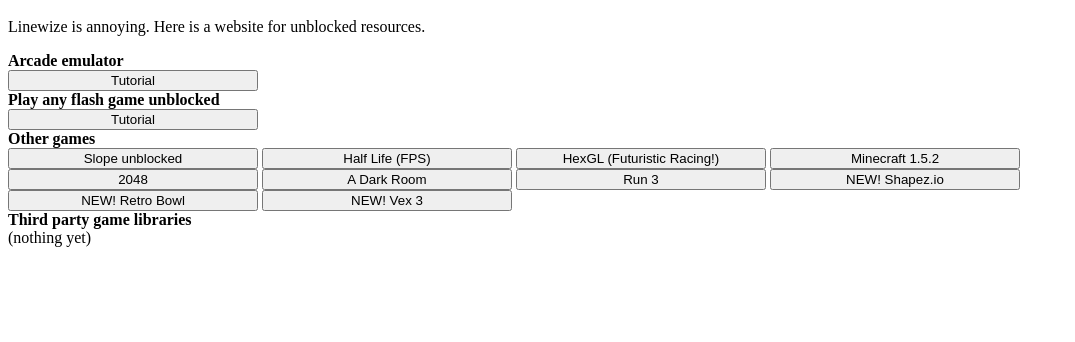
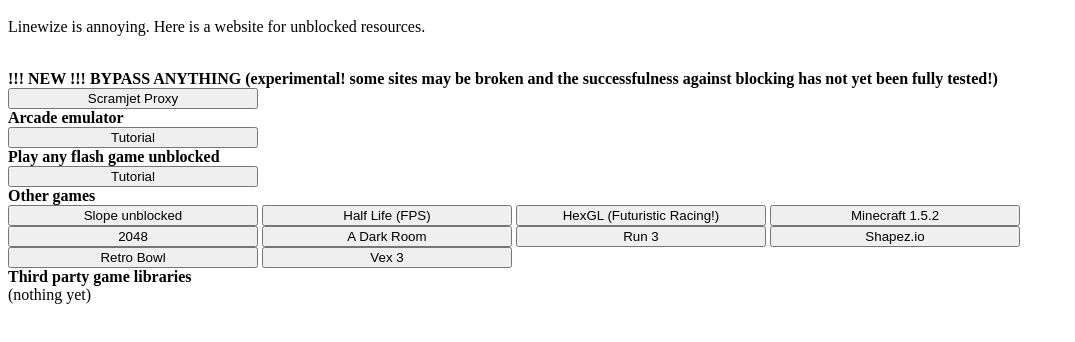
Before and after one commit to m3tr0m0l4/m3tr0m0l4.github.io, a plain HTML site: page index.html in a window 1280 px wide. Shown: the part 48-390 px from the top of the page, without its empty margins (0-1075 px from the left). Drawn offline with Linux system fonts and the light colour scheme.

Commit message:
add Scramjet Proxy
Updated button labels and added a new proxy button.

```diff
--- a/index.html
+++ b/index.html
@@ -4,7 +4,13 @@
 </head>
 <h1>unblocked library</h1>
 <p>Linewize is annoying. Here is a website for unblocked resources.</p>
-<b>Arcade emulator<br></b>
+<b><br>!!! NEW !!! BYPASS ANYTHING (experimental! some sites may be broken and the successfulness against blocking has not yet been fully tested!)<br></b>
+<button
+  onclick="window.open('https://scramjet-app--m3tr0m0l4dev12.replit.app', '_blank')"
+  style="width: 250px; white-space: nowrap;">
+  Scramjet Proxy
+</button>
+<b><br>Arcade emulator<br></b>
 <button
   onclick="window.open('/arcade-loading-page/', '_blank')"
   style="width: 250px; white-space: nowrap;">
@@ -55,17 +61,17 @@
 <button
   onclick="window.open('/shapez.io-master/', '_blank')"
   style="width: 250px; white-space: nowrap;">
-  NEW! Shapez.io
+  Shapez.io
 </button>
 <button
   onclick="window.open('/retrobowl/', '_blank')"
   style="width: 250px; white-space: nowrap;">
-  NEW! Retro Bowl
+  Retro Bowl
 </button>
 <button
   onclick="window.open('/vex3/', '_blank')"
   style="width: 250px; white-space: nowrap;">
-  NEW! Vex 3
+  Vex 3
 </button>
 <b><br>Third party game libraries<br></b>
 <a>(nothing yet)</a>
```
